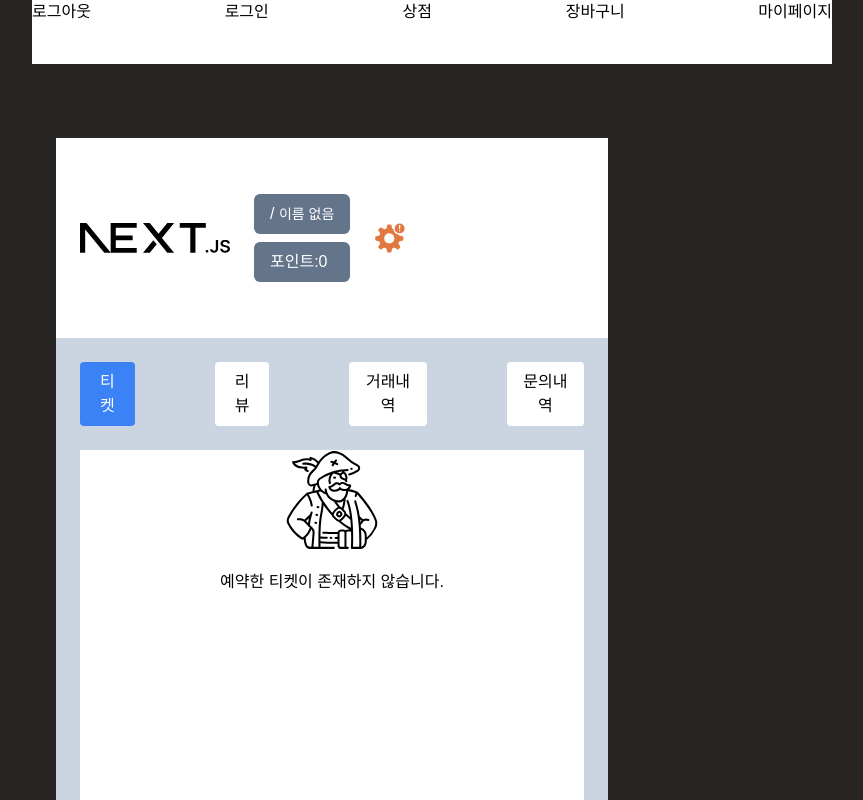
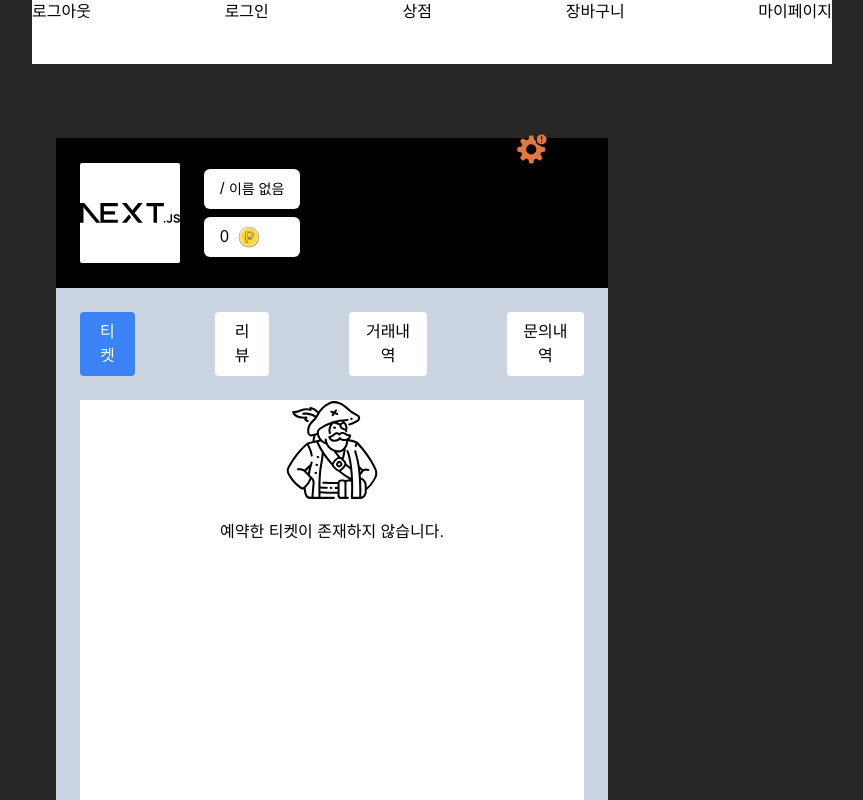
Before and after one commit to YouKnowThat-Park/STAGE_101, a Next.js app: page /mypage in a window 1280 px wide. Shown: the top 800 px of the page, without its empty margins (208-1071 px from the left). Built offline with nearby package versions, Linux system fonts and the light colour scheme.

Commit message:
✨  Mypage Profile 로직

```diff
--- a/src/app/mypage/_components/MypageProfile.tsx
+++ b/src/app/mypage/_components/MypageProfile.tsx
@@ -1,4 +1,5 @@
 import { UserType } from '@/types/user-type';
+import CoinIcon from '@/ui/icon/CoinIcon';
 import GearIcon from '@/ui/icon/GearIcon';
 import Image from 'next/image';
 import React from 'react';
@@ -12,17 +13,24 @@ interface MypageProfileProps {
 
 const MypageProfile = ({ profile_img, nickname, name, point }: MypageProfileProps) => {
   return (
-    <div className="bg-white w-full max-w-4xl h-[200px] p-6  flex items-center gap-6">
-      <div className="bg-white w-[150px] h-[150px] rounded-sm flex items-center justify-center">
-        <Image src={profile_img} alt="profile_image" width={200} height={200} />
+    <div className="bg-black w-full max-w-4xl h-[150px] p-6  flex items-center gap-6">
+      <div className="bg-white w-[100px] h-[100px] rounded-sm flex items-center justify-center">
+        <Image src={profile_img} alt="profile_image" width={100} height={100} />
       </div>
+
       <div className="flex flex-col gap-2">
-        <div className="bg-slate-500 px-4 py-2 rounded-md text-white">
+        <div className="bg-white px-4 py-2 rounded-md text-black">
           {nickname} / <span className="text-sm">{name}</span>
         </div>
-        <div className="bg-slate-500 px-4 py-2 rounded-md text-white">포인트:{point} </div>
+        <div className="bg-white flex px-4 py-2 rounded-md gap-2 text-black">
+          {point}
+          <CoinIcon />
+        </div>
       </div>
-      <GearIcon />
+
+      <div className="mb-32 ml-48">
+        <GearIcon />
+      </div>
     </div>
   );
 };
```
